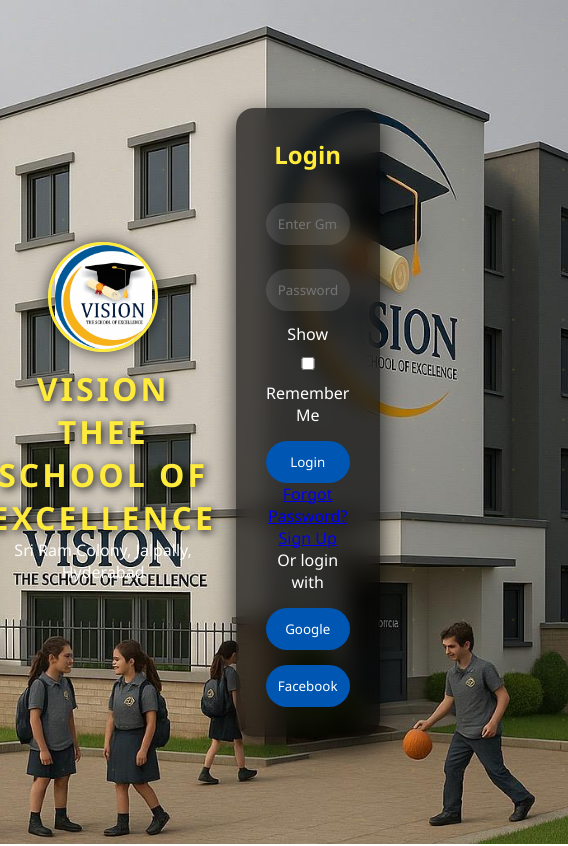
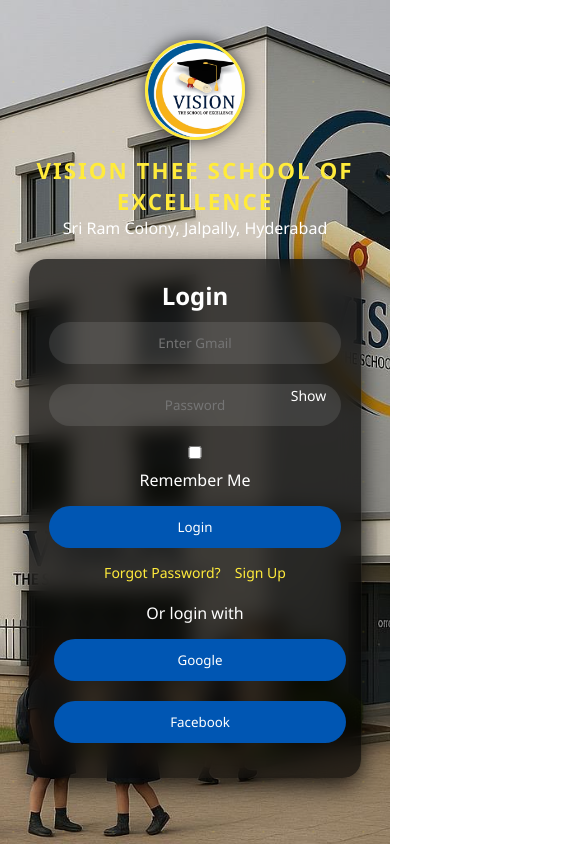
Before and after one commit to orikesaideepak-max/vision-the-school-of-excellence, a website: page login.html in a window 390 px wide. Shown: the top 846 px of the page, 568 px wide, since content can reach past the window. Drawn offline with nearby package versions, Linux system fonts and the light colour scheme.

Commit message:
mobile fix login

```diff
--- a/login.css
+++ b/login.css
@@ -1,4 +1,4 @@
-/* ===== Reset & Base ===== */
+/* ===== RESET ===== */
 * {
   margin: 0;
   padding: 0;
@@ -6,9 +6,11 @@
   font-family: "Segoe UI", Tahoma, Geneva, Verdana, sans-serif;
 }
 
+/* ===== BODY FIX (IMPORTANT) ===== */
 html, body {
-  height: 100%;
   width: 100%;
+  min-height: 100vh;
+  overflow-x: hidden;   /* ❗ only hide horizontal */
 }
 
 body {
@@ -16,13 +18,16 @@ body {
   color: #fff;
   text-align: center;
   position: relative;
-  overflow: hidden;
+
   display: flex;
+  flex-direction: column;   /* ✅ stack properly */
   justify-content: center;
   align-items: center;
+
+  padding: 20px;
 }
 
-/* ===== Floating Sparkles Background ===== */
+/* ===== BACKGROUND EFFECT ===== */
 body::before {
   content: '';
   position: absolute;
@@ -32,7 +37,6 @@ body::before {
   background-size: 50px 50px;
   animation: moveSparkles 30s linear infinite;
   z-index: 0;
-  pointer-events: none;
 }
 
 @keyframes moveSparkles {
@@ -40,7 +44,7 @@ body::before {
   100% { transform: translate(-100px,100px); }
 }
 
-/* ===== Logo Section ===== */
+/* ===== LOGO SECTION ===== */
 .logo-section {
   position: relative;
   z-index: 2;
@@ -48,143 +52,137 @@ body::before {
 }
 
 .school-logo {
-  width: 110px;
-  height: 110px;
-  object-fit: contain;
+  width: 100px;
+  height: 100px;
   border-radius: 50%;
   border: 3px solid #ffeb3b;
   box-shadow: 0 0 15px rgba(0,0,0,0.7);
-  transition: 0.4s;
-}
-
-.school-logo:hover {
-  transform: scale(1.1) rotate(8deg);
-  box-shadow: 0 0 25px #ffeb3b;
 }
 
 .logo-section h1 {
   margin-top: 10px;
-  font-size: 2rem;
-  letter-spacing: 3px;
+  font-size: 1.8rem;
+  letter-spacing: 2px;
   color: #ffeb3b;
-  text-shadow: 2px 2px 8px #000;
 }
 
-/* ===== Login Container ===== */
+/* ===== LOGIN BOX ===== */
 .login-container {
   position: relative;
   z-index: 2;
-  background: rgba(0,0,0,0.65);
+
+  background: rgba(0,0,0,0.7);
   backdrop-filter: blur(10px);
+
   max-width: 380px;
-  width: 90%;
-  padding: 30px;
+  width: 100%;
+  padding: 25px;
+
   border-radius: 18px;
   box-shadow: 0 8px 25px rgba(0,0,0,0.8);
-  animation: fadeIn 1.5s ease;
+
+  animation: fadeIn 1s ease;
 }
 
-.login-container h2 {
-  margin-bottom: 20px;
-  color: #ffeb3b;
-}
-
-/* ===== Inputs ===== */
+/* ===== INPUTS ===== */
 .login-container input {
   width: 100%;
   padding: 12px;
-  margin: 12px 0;
+  margin: 10px 0;
+
   border-radius: 25px;
   border: none;
-  text-align: center;
+
   background: rgba(255,255,255,0.1);
   color: #fff;
+  text-align: center;
 }
 
-.login-container input:focus {
-  box-shadow: 0 0 10px #ffeb3b;
+/* PASSWORD WRAPPER */
+.password-wrapper {
+  position: relative;
 }
 
-/* ===== Button ===== */
+.toggle-password {
+  position: absolute;
+  right: 15px;
+  top: 12px;
+  cursor: pointer;
+  font-size: 14px;
+}
+
+/* ===== BUTTON ===== */
 .login-container button {
   width: 100%;
   margin-top: 15px;
   padding: 12px;
+
   background: #0056b3;
   border-radius: 25px;
+  border: none;
   color: #fff;
-  border: none;
+
   transition: 0.3s;
 }
 
 .login-container button:hover {
   background: gold;
   color: #002147;
-  transform: scale(1.05);
 }
 
-/* ===== IMAGE STRIP (NETFLIX STYLE) ===== */
-.image-strip {
-  position: absolute;
-  bottom: 0;
-  left: 0;
-  width: 100vw;
-  overflow: hidden;
-  z-index: 1;
-  cursor: grab;
-  padding: 10px 0;
+/* ===== LINKS ===== */
+.login-links {
+  margin-top: 10px;
 }
 
-/* TRACK */
-.image-track {
-  display: flex;
-  gap: 20px;
-  width: max-content;
-  will-change: transform;
+.login-links a {
+  display: inline-block;
+  margin: 5px;
+  color: #ffeb3b;
+  text-decoration: none;
+  font-size: 14px;
 }
 
-/* IMAGES */
-.image-track img {
-  height: 160px;
-  width: 260px;
-  object-fit: cover;
-  border-radius: 12px;
-
-  /* CRYSTAL CLEAR */
-  filter: brightness(1.1) contrast(1.1);
-
-  transition: 0.3s;
+/* ===== SOCIAL ===== */
+.social-login {
+  margin-top: 15px;
 }
 
-/* HOVER EFFECT */
-.image-track img:hover {
-  transform: scale(1.1);
-  box-shadow: 0 20px 50px rgba(0,0,0,0.8);
-  z-index: 5;
+.social-btn {
+  margin: 5px;
+  padding: 10px 15px;
+  border-radius: 20px;
+  border: none;
+  cursor: pointer;
 }
 
-/* ===== FOOTER ===== */
-.footer-text {
-  position: absolute;
-  bottom: 170px;
-  width: 100%;
-  color: #ccc;
+/* ===== ERROR ===== */
+.error-msg {
+  color: red;
+  margin-top: 10px;
 }
 
-/* ===== Animations ===== */
+/* ===== ANIMATION ===== */
 @keyframes fadeIn {
   from { opacity: 0; transform: translateY(-20px); }
   to { opacity: 1; transform: translateY(0); }
 }
 
-/* ===== Responsive ===== */
+/* ================= MOBILE FIX ================= */
 @media (max-width: 768px) {
-  .image-track img {
-    height: 120px;
-    width: 200px;
+
+  body {
+    justify-content: flex-start;  /* ✅ FIX CROPPING */
+    padding-top: 40px;
+  }
+
+  .logo-section h1 {
+    font-size: 1.4rem;
   }
 
   .login-container {
-    margin: 20px;
+    width: 95%;
+    padding: 20px;
   }
+
 }
```
